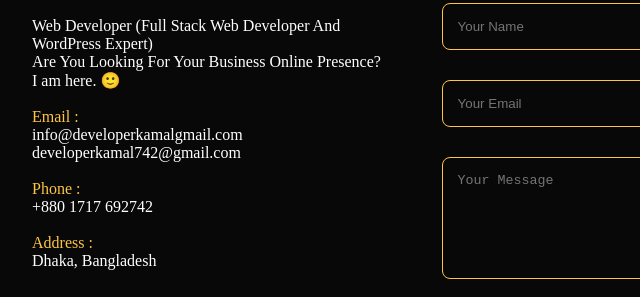
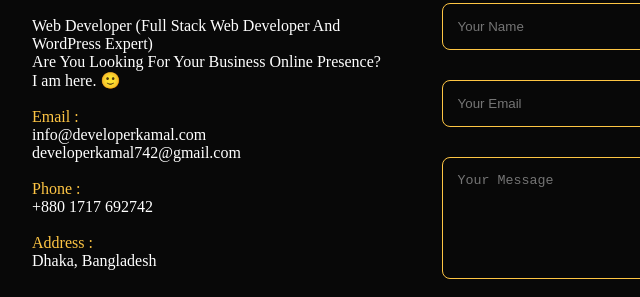
Before and after one commit to DeveloperKamalHossen/portfolio_2, a plain HTML site: page index.html in a window 1280 px wide. Shown: the part 2739-3036 px from the top of the page, 96-736 px from the left. Drawn offline with Linux system fonts and the light colour scheme.

Commit message:
Update index.html

```diff
--- a/index.html
+++ b/index.html
@@ -182,7 +182,7 @@
                         Are You Looking For Your Business Online Presence?<br>
                         I am here. 🙂 <br> <br>
 
-                       <span style="color: #fec544;"> Email :</span><br> info@developerkamalgmail.com <br>
+                       <span style="color: #fec544;"> Email :</span><br> info@developerkamal.com <br>
                         developerkamal742@gmail.com<br> <br>
 
                         <span style="color: #fec544;">Phone :</span> <br>
```
